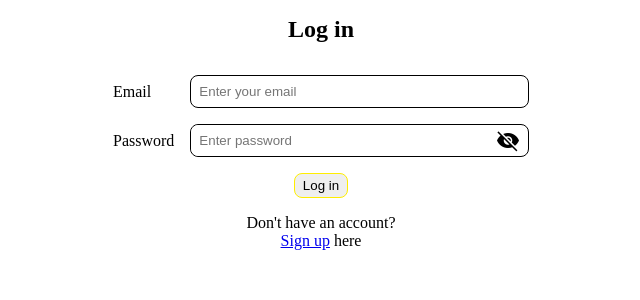
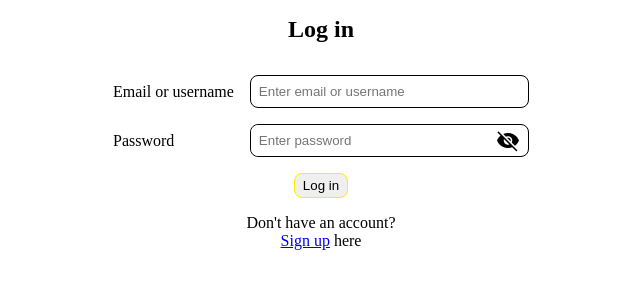
Before and after one commit to biswarupmurmu/Linkta, a Flask app: page /login in a window 1280 px wide. Shown: the part 50-350 px from the top of the page, without its empty margins (319-959 px from the left). Run offline with Flask 3, Linux system fonts and the light colour scheme.

Commit message:
login using username or email

```diff
--- a/linkta/auth.py
+++ b/linkta/auth.py
@@ -42,10 +42,12 @@ def signup():
 def login():
     if request.method == "POST":
 
-        email = request.form.get("email")
+        emailorusername = request.form.get("emailorusername").lower()
         password = request.form.get("password")
 
-        user =  User.query.filter_by(email=email).first()
+        user =  User.query.filter_by(username = emailorusername).first()
+        if not user:
+            user =  User.query.filter_by(email = emailorusername).first()
 
         if user:
             if not check_password_hash(user.password, password):
@@ -56,7 +58,7 @@ def login():
                 flash(f"You are logged in as {user.username} successfully", category="success")
                 return redirect(url_for("views.home"))
         else:
-            flash("No account exixts for this email address", category="error")
+            flash("Invalid username or email", category="error")
 
     return render_template("forms/login.html")
 
--- a/linkta/templates/forms/login.html
+++ b/linkta/templates/forms/login.html
@@ -7,10 +7,10 @@
 <div class="center">
     <form action="" method="POST">
         <div>
-            <label for="email">Email</label>
-            <input type="email" name="email" id="email" placeholder="Enter your email" required>
+            <label for="emailorusername">Email or username</label>
+            <input type="text" name="emailorusername" id="emailorusername" placeholder="Enter email or username" required>
 
-            <label for="password1">Password</label>
+            <label for="password">Password</label>
             <span>
                 <input type="password" name="password" id="passwordinform" placeholder="Enter password" required>
                 <input type="checkbox" name="showpassword" id="showpasswordinform">
```
